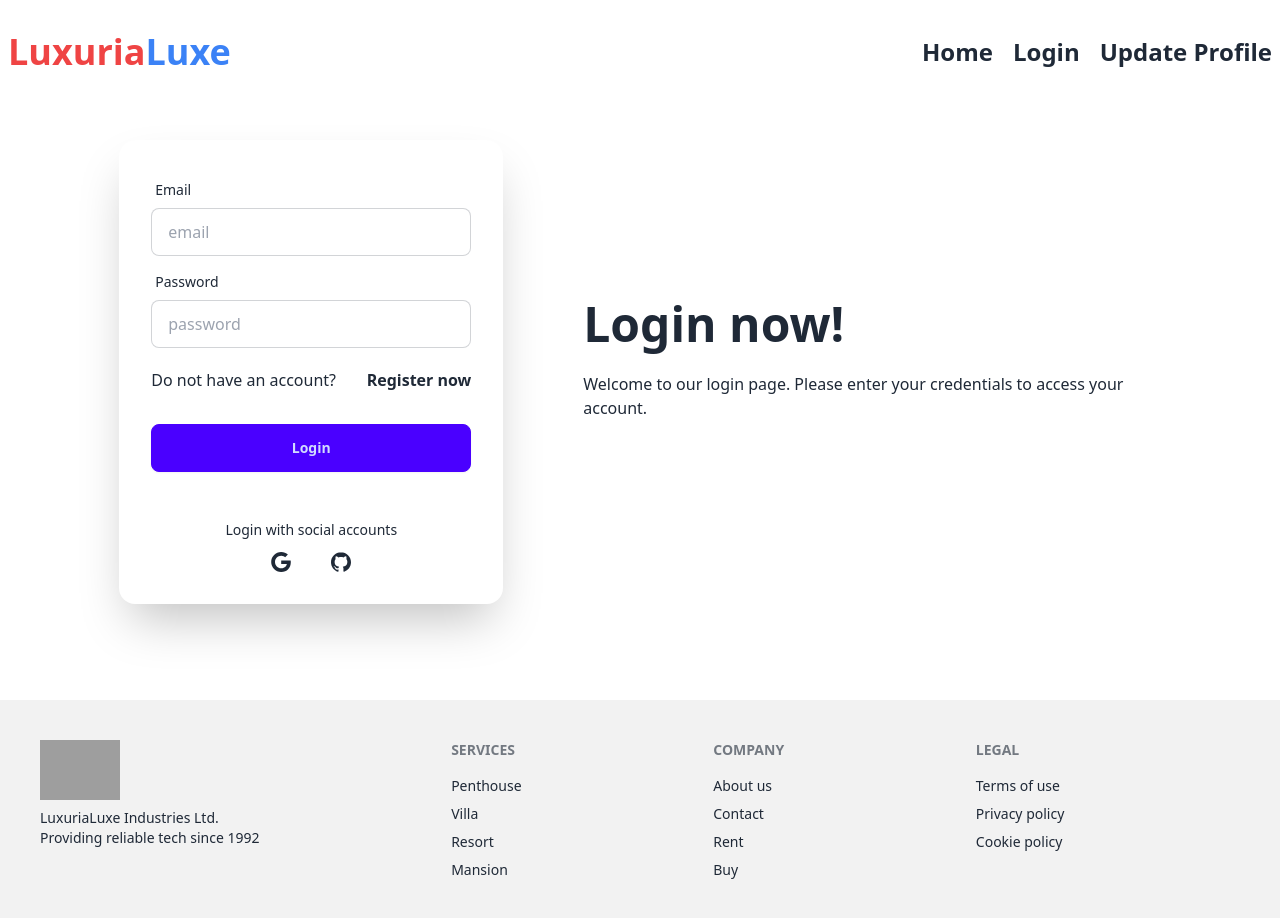
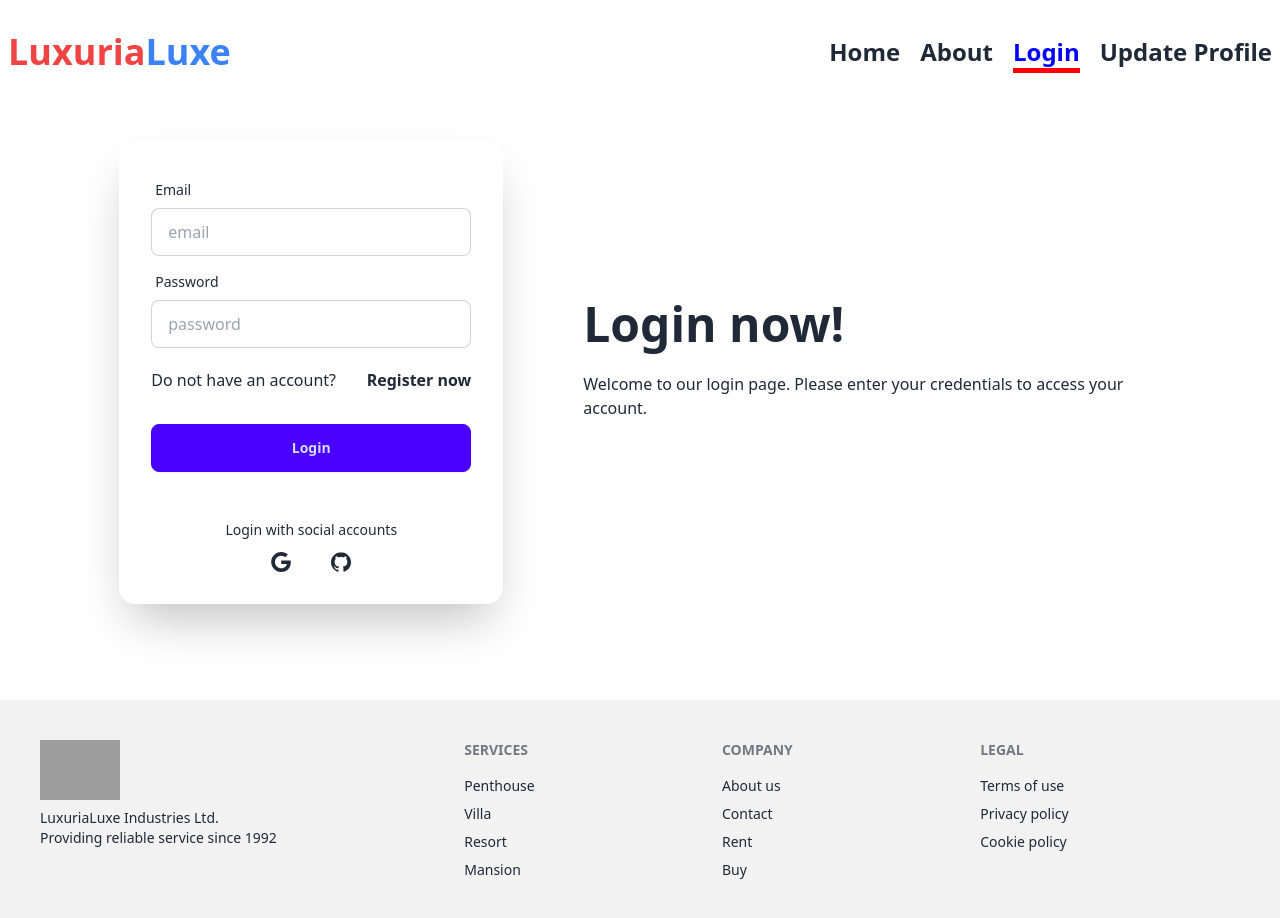
Before and after one commit to dev-kawser/luxa-luxa, a React (Vite) app: page /login in a window 1280 px wide. Built offline with nearby package versions, Linux system fonts and the light colour scheme; no server answers; grey boxes are pictures that could not be loaded.

Commit message:
new section added

```diff
--- a/src/Components/Shared/Footer/Footer.jsx
+++ b/src/Components/Shared/Footer/Footer.jsx
@@ -3,8 +3,8 @@ const Footer = () => {
     return (
         <footer className="footer mt-20 p-10 bg-base-200 text-base-content">
             <aside>
-                <img className="w-20" src="https://i.ibb.co/wsGFfQ5/URL.jpg" alt="" />
-                <p>LuxuriaLuxe Industries Ltd.<br />Providing reliable tech since 1992</p>
+                <img className="w-20" src="https://i.ibb.co/NyD9m1y/lll.png" alt="" />
+                <p>LuxuriaLuxe Industries Ltd.<br />Providing reliable service since 1992</p>
             </aside>
             <nav>
                 <h6 className="footer-title">Services</h6>
--- a/src/Components/Shared/Navbar/Navbar.jsx
+++ b/src/Components/Shared/Navbar/Navbar.jsx
@@ -9,9 +9,37 @@ const Navbar = () => {
     console.log(user);
     const links = <>
 
-        <li className="hover:scale-110 transition"><NavLink to="/">Home</NavLink></li>
-        <li className="hover:scale-110 transition"><NavLink to="/login">Login</NavLink></li>
-        <li className="hover:scale-110 transition"><NavLink to="/update-profile">Update Profile</NavLink></li>
+        <li className="hover:scale-110 transition"><NavLink style={({ isActive }) => {
+            return {
+                fontWeight: isActive ? "bold" : "",
+                color: isActive ? "blue" : "",
+                borderBottom: isActive ? '5px solid red' : 'none'
+            };
+        }} to="/">Home</NavLink></li>
+
+        <li className="hover:scale-110 transition"><NavLink style={({ isActive }) => {
+            return {
+                fontWeight: isActive ? "bold" : "",
+                color: isActive ? "blue" : "",
+                borderBottom: isActive ? '5px solid red' : 'none'
+            };
+        }} to="/about">About</NavLink></li>
+
+        <li className="hover:scale-110 transition"><NavLink style={({ isActive }) => {
+            return {
+                fontWeight: isActive ? "bold" : "",
+                color: isActive ? "blue" : "",
+                borderBottom: isActive ? '5px solid red' : 'none'
+            };
+        }} to="/login">Login</NavLink></li>
+
+        <li className="hover:scale-110 transition"><NavLink style={({ isActive }) => {
+            return {
+                fontWeight: isActive ? "bold" : "",
+                color: isActive ? "blue" : "",
+                borderBottom: isActive ? '5px solid red' : 'none'
+            };
+        }} to="/update-profile">Update Profile</NavLink></li>
 
     </>
 
--- /dev/null
+++ b/src/Pages/About/About.jsx
@@ -0,0 +1,30 @@
+/* eslint-disable react/no-unescaped-entities */
+
+
+const About = () => {
+    return (
+        <div className="p-6 lg:mt-20 sm:p-12 dark:bg-gray-50 dark:text-gray-800">
+            <div className="flex flex-col space-y-4 md:space-y-0 md:space-x-6 md:flex-row">
+                <img src="https://i.ibb.co/NyD9m1y/lll.png" alt="" className="self-center flex-shrink-0 w-24 h-24 border rounded-full md:justify-self-start dark:bg-gray-500 dark:border-gray-300" />
+                <div className="flex flex-col">
+                    <h4 className="text-lg font-semibold text-center md:text-left">Ahmed Safi</h4>
+                    <p className="dark:text-gray-600">Welcome to LuxuriaLuxe, where luxury meets sophistication and elegance. At LuxuriaLuxe, we are dedicated to curating an unparalleled experience of refined luxury for discerning individuals who appreciate the finer things in life.
+
+                        Our journey began with a passion for craftsmanship and a commitment to excellence. Founded 1992, we set out to redefine luxury by blending timeless elegance with modern innovation. Each product, service, and experience we offer is meticulously crafted to embody the essence of luxury and reflect our unwavering dedication to quality.
+
+                        At the heart of LuxuriaLuxe lies a deep appreciation for artistry and attention to detail. From exquisite handcrafted designs to premium materials sourced from around the globe, every element is thoughtfully curated to ensure the utmost in luxury and sophistication.
+
+                        Driven by a desire to exceed expectations, we strive to create unforgettable moments and elevate everyday experiences. Whether it's indulging in our exclusive collections, exploring our curated destinations, or indulging in personalized services, we invite you to immerse yourself in the world of LuxuriaLuxe.
+
+                        Beyond our commitment to luxury, we also place great emphasis on sustainability and ethical practices. We believe that true luxury extends beyond material possessions and encompasses a responsibility to our planet and communities. That's why we are dedicated to minimizing our environmental footprint and supporting ethical practices throughout our supply chain.
+
+                        At LuxuriaLuxe, we are more than just a purveyor of luxury goods and services — we are curators of an extraordinary lifestyle. Join us on this journey of elegance, sophistication, and timeless beauty.
+
+                        Welcome to the world of LuxuriaLuxe.</p>
+                </div>
+            </div>
+        </div>
+    );
+};
+
+export default About;
--- a/src/Routes/Routes.jsx
+++ b/src/Routes/Routes.jsx
@@ -7,6 +7,7 @@ import Register from "../Pages/Regiser/Register";
 import ProtectedRoutes from "./ProtectedRoutes/ProtectedRoutes";
 import UpdateProfile from "../Pages/UpdateProfile/UpdateProfile";
 import ErrorPage from "../Pages/ErrorPage/ErrorPage";
+import About from "../Pages/About/About";
 
 
 const router = createBrowserRouter([
@@ -37,6 +38,10 @@ const router = createBrowserRouter([
                 element: <Register></Register>
             },
             {
+                path: "/about",
+                element: <About></About>
+            },
+            {
                 path: "/update-profile",
                 element: <ProtectedRoutes>
                     <UpdateProfile></UpdateProfile>
```
